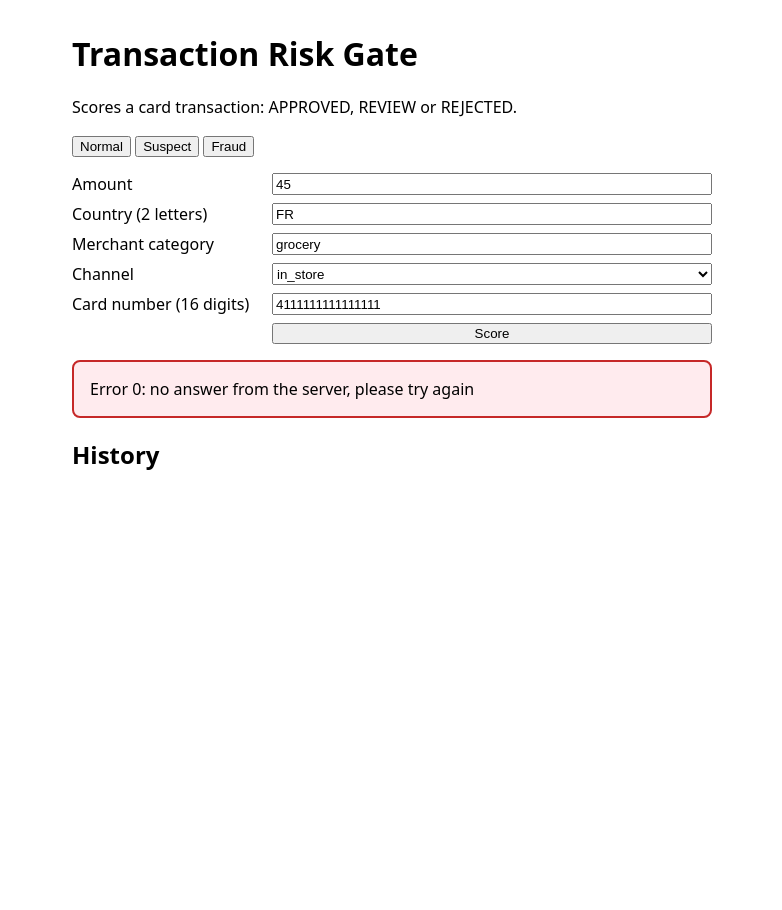
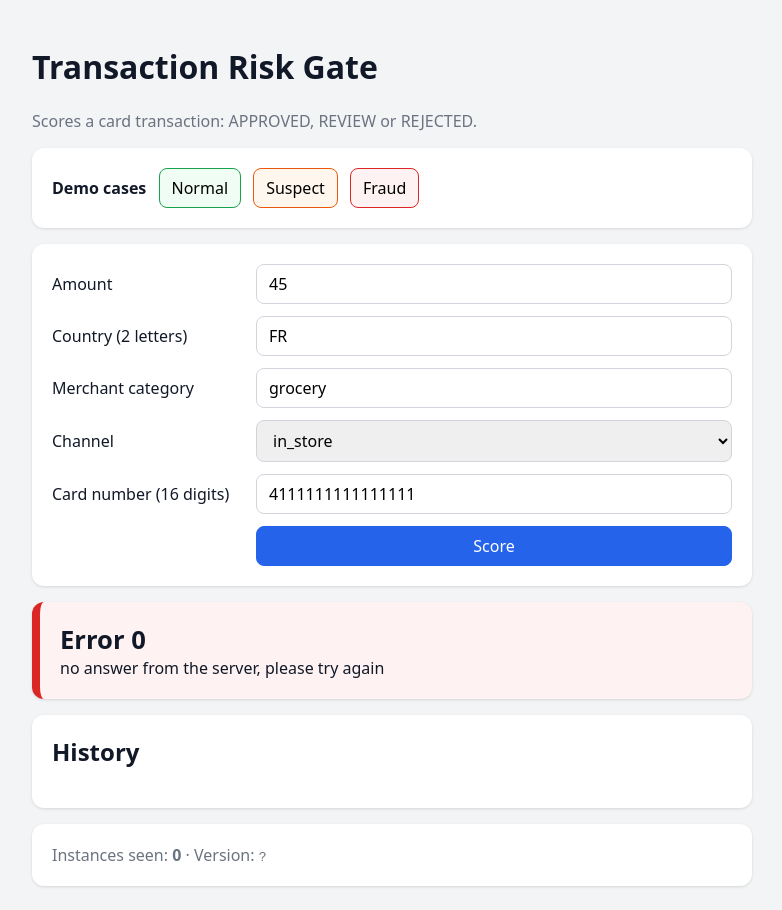
Before and after one commit to ghassenzaouali/risk-gate-rehearsal, a website: page public/index.html in a window 1280 px wide. Both pictures are taken after a click on the button "Normal". Shown: the whole page, without its empty margins (248-1030 px from the left). Before the commit the page ends 800 px from the top, so only its background shows below. Drawn offline with Linux system fonts and the light colour scheme; no server answers.

Commit message:
feat(web): show distinct instances seen and restyle the page

```diff
--- a/public/app.js
+++ b/public/app.js
@@ -1,9 +1,10 @@
-// Demo transactions, the same as in the tests: one per possible decision
+// Demo transactions (the same as in the tests), and the server copies seen so far
 const DEMO_CASES = {
   normal: { amount: 45, country: "FR", merchantCategory: "grocery", channel: "in_store" },
   suspect: { amount: 1500, country: "FR", merchantCategory: "electronics", channel: "online" },
   fraud: { amount: 2500, country: "US", merchantCategory: "crypto", channel: "online" },
 };
+const instancesSeen = new Set();
 
 // Read the form fields into a transaction object
 function readForm() {
@@ -16,24 +17,25 @@ function readForm() {
   };
 }
 
-// Show the verdict of a decision, or the error message
+// Show the verdict (the decision on the first line, then the score and the rules), or the error
 function showVerdict(status, body) {
   const verdict = document.getElementById("verdict");
   verdict.hidden = false;
   if (status !== 200) {
-    verdict.className = "card error";
-    verdict.textContent = "Error " + status + ": " + body.error;
+    verdict.className = "panel card error";
+    verdict.textContent = "Error " + status + "\n" + body.error;
     return;
   }
   const rules = body.reasons.map((reason) => reason.rule + " +" + reason.weight).join(", ");
-  verdict.className = "card " + body.decision;
-  verdict.textContent = body.decision + " · score " + body.score + " · " + (rules || "no rule");
+  verdict.className = "panel card " + body.decision;
+  verdict.textContent = body.decision + "\nScore " + body.score + "\n" + (rules || "No rule triggered");
 }
 
-// Add a decision at the top of the history and keep only the last 10
+// Add a decision at the top of the history (colored by decision) and keep only the last 10
 function addToHistory(transaction, body) {
   const list = document.getElementById("history");
   const item = document.createElement("li");
+  item.className = body.decision;
   item.textContent = transaction.amount + " " + transaction.country + " → " + body.decision + " (score " + body.score + ")";
   list.prepend(item);
   if (list.children.length > 10) {
@@ -41,7 +43,7 @@ function addToHistory(transaction, body) {
   }
 }
 
-// Send a transaction to the API, then show the verdict and the history (or a message if no answer)
+// Send a transaction to the API, then show the verdict, the history and the instances seen
 async function score(transaction) {
   try {
     const response = await fetch("/api/decisions", {
@@ -54,13 +56,15 @@ async function score(transaction) {
     if (response.status === 200) {
       addToHistory(transaction, body);
     }
+    instancesSeen.add(response.headers.get("X-Instance-Id"));
+    document.getElementById("instances").textContent = instancesSeen.size;
   } catch (error) {
     console.error(error);
     showVerdict(0, { error: "no answer from the server, please try again" });
   }
 }
 
-// The form scores what was typed (without reloading the page); each demo button scores its case
+// Wire the form and the demo buttons, then show the deployed version (read from /health)
 document.getElementById("form").addEventListener("submit", async (event) => {
   event.preventDefault();
   await score(readForm());
@@ -68,3 +72,6 @@ document.getElementById("form").addEventListener("submit", async (event) => {
 for (const button of document.querySelectorAll("[data-case]")) {
   button.addEventListener("click", () => score({ ...DEMO_CASES[button.dataset.case], cardNumber: "4111111111111111" }));
 }
+const healthResponse = await fetch("/health");
+const health = await healthResponse.json();
+document.getElementById("version").textContent = health.version.slice(0, 7);
--- a/public/index.html
+++ b/public/index.html
@@ -5,27 +5,42 @@
   <meta name="viewport" content="width=device-width, initial-scale=1">
   <title>Transaction Risk Gate</title>
   <style>
-    body { font-family: system-ui, sans-serif; max-width: 640px; margin: 2rem auto; padding: 0 1rem; }
-    form { display: grid; grid-template-columns: 12rem 1fr; gap: 0.5rem; }
-    .card { margin-top: 1rem; padding: 1rem; border: 2px solid #999; border-radius: 8px; }
-    .APPROVED { border-color: #2e7d32; background: #e8f5e9; }
-    .REVIEW { border-color: #ef6c00; background: #fff3e0; }
-    .REJECTED, .error { border-color: #c62828; background: #ffebee; }
+    /* Page: light grey background, one centered column of white panels */
+    body { margin: 0; background: #f3f4f6; color: #111827; font-family: system-ui, sans-serif; }
+    main { max-width: 720px; margin: 0 auto; padding: 1.5rem 1rem; }
+    .panel { background: white; border-radius: 12px; padding: 1.25rem; margin-top: 1rem; box-shadow: 0 1px 3px rgba(0, 0, 0, 0.12); }
+    .subtitle, footer { color: #6b7280; }
+    h2 { margin-top: 0; }
+    /* Form: labels on the left, fields on the right; a single column on small screens */
+    form { display: grid; grid-template-columns: 12rem 1fr; gap: 0.75rem; align-items: center; }
+    input, select, button { font: inherit; padding: 0.5rem 0.75rem; border: 1px solid #d1d5db; border-radius: 8px; }
+    button { cursor: pointer; background: #e5e7eb; margin-left: 0.5rem; }
+    button[type="submit"] { grid-column: 2; margin-left: 0; background: #2563eb; color: white; border-color: #2563eb; }
+    @media (max-width: 560px) { form { grid-template-columns: 1fr; } button[type="submit"] { grid-column: 1; } }
+    /* Verdict and history: the color follows the decision; the first line of the verdict is big */
+    .card { white-space: pre-line; border-left: 8px solid #9ca3af; }
+    .card::first-line { font-size: 1.6rem; font-weight: 700; }
+    li { border-left: 4px solid #9ca3af; padding: 0.25rem 0.5rem; margin: 0.25rem 0; }
+    .APPROVED { border-color: #16a34a; background: #f0fdf4; }
+    .REVIEW { border-color: #ea580c; background: #fff7ed; }
+    .REJECTED, .error { border-color: #dc2626; background: #fef2f2; }
   </style>
 </head>
 <body>
+  <main>
     <h1>Transaction Risk Gate</h1>
-  <p>Scores a card transaction: APPROVED, REVIEW or REJECTED.</p>
+    <p class="subtitle">Scores a card transaction: APPROVED, REVIEW or REJECTED.</p>
 
-  <!-- Demo cases: one click scores a known transaction with the test card -->
-  <p>
-    <button type="button" data-case="normal">Normal</button>
-    <button type="button" data-case="suspect">Suspect</button>
-    <button type="button" data-case="fraud">Fraud</button>
-  </p>
+    <!-- Demo cases: one click scores a known transaction; each button has the color of its decision -->
+    <section class="panel">
+      <strong>Demo cases</strong>
+      <button type="button" data-case="normal" class="APPROVED">Normal</button>
+      <button type="button" data-case="suspect" class="REVIEW">Suspect</button>
+      <button type="button" data-case="fraud" class="REJECTED">Fraud</button>
+    </section>
 
     <!-- The transaction to score; the server checks every field -->
-  <form id="form">
+    <form id="form" class="panel">
       <label for="amount">Amount</label>
       <input id="amount" type="number" step="0.01" value="45">
       <label for="country">Country (2 letters)</label>
@@ -39,16 +54,21 @@
       </select>
       <label for="cardNumber">Card number (16 digits)</label>
       <input id="cardNumber" value="4111111111111111">
-    <button type="submit" style="grid-column: 2">Score</button>
+      <button type="submit">Score</button>
     </form>
 
-  <!-- The verdict of the last decision, colored by decision -->
-  <div id="verdict" class="card" hidden></div>
+    <!-- The verdict of the last decision -->
+    <section id="verdict" class="panel card" hidden></section>
 
     <!-- The last 10 decisions, newest first -->
+    <section class="panel">
       <h2>History</h2>
       <ol id="history"></ol>
+    </section>
 
-  <script src="app.js"></script>
+    <!-- Which server copies answered, and which version is running -->
+    <footer class="panel">Instances seen: <strong id="instances">0</strong> · Version: <code id="version">?</code></footer>
+  </main>
+  <script type="module" src="app.js"></script>
 </body>
 </html>
```
Lines whose indentation alone changed are shown as unchanged.
